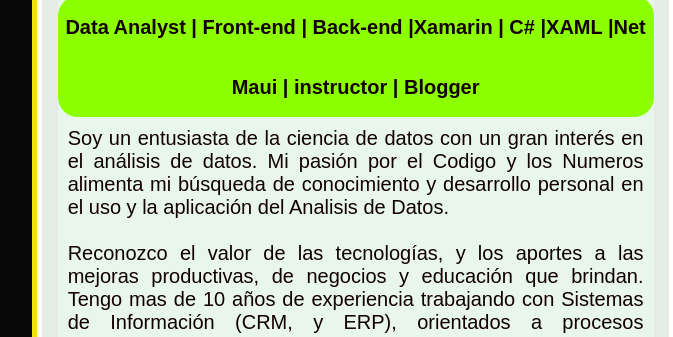
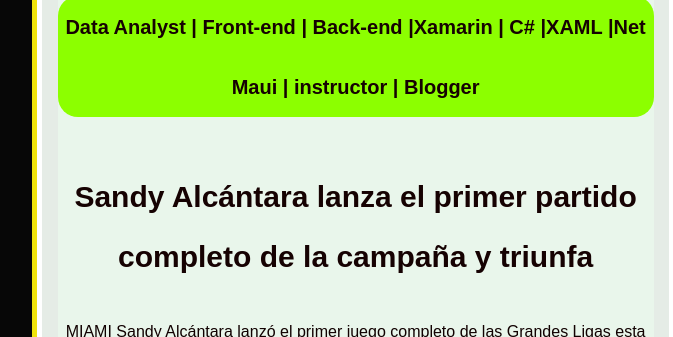
Before and after one commit to luiscompilator/mini-blog, a plain HTML site: page sobremi.html in a window 1280 px wide. Shown: the part 960-1297 px from the top of the page, 150-823 px from the left. Drawn offline with Linux system fonts and the light colour scheme; grey boxes are pictures that could not be loaded.

Commit message:
Update sobremi.html

```diff
--- a/sobremi.html
+++ b/sobremi.html
@@ -39,8 +39,7 @@
 
       <!--ARTICULOS-->
       <article>
-        <h2>
-          Velocista olímpica dominó una carrera en el evento escolar de su hijo</h2>
+        <h2> Velocista olímpica dominó una carrera en el evento escolar de su hijo</h2>
 
 
         <hr>
@@ -51,21 +50,31 @@
             <h3 class="sklill">Data Analyst | Front-end | Back-end |Xamarin | C# |XAML |Net Maui | instructor | Blogger</h3>
 
         <p class="Articulo1">
-          Soy un entusiasta de la ciencia de datos con un gran interés en el análisis de datos. Mi pasión por el Codigo y los Numeros
-          alimenta mi búsqueda de conocimiento y desarrollo personal en el uso y la aplicación del Analisis de Datos.
+          <h2> Sandy Alcántara lanza el primer partido completo de la campaña y triunfa</h2>
+
           <br> <br>
-          Reconozco el valor de las tecnologías, y los aportes a las mejoras productivas, de negocios y educación que brindan.
-          Tengo mas de 10 años de experiencia trabajando con Sistemas de Información (CRM, y ERP), orientados a procesos
-          tecnológicos, administrativos, productivos y de marketing, he trabajado en implementaciones de Software para las mejores
-          tomas de decisiones con Inteligencia de Datos, desde el problema, los requerimientos hasta el testing, lanzamiento, y
-          entrenamiento del personal, y como ingeniero tengo experiencia y pasión por el Desarrollo Web Frontend / Backend con (HTML, CSS,
-          JavaScrip, PHP, Python, C#).
+          MIAMI
+Sandy Alcántara lanzó el primer juego completo de las Grandes Ligas esta temporada, un juego de tres hits que llevó a los Marlins de Miami a una victoria el martes por 1-0 sobre los Mellizos de Minnesota.
+El ganador del premio Cy Young de la Liga Nacional en 2022, quien lanzó seis de los 36 juegos completos de las Grandes Ligas la temporada pasada, ponchó a cinco y dio una base por bolas a uno en un juego de 1 hora y 57 minutos que fue el más corto de la temporada
           <br> <br>
-          Conocimientos avanzados en Administracion de Redes y Cableado Estructurado, y manejo Sistemas Operativos Windows Server, Linux, Sistemas de
-          Telefonía IP (Grandstream, Issabel, Elastix), Ciberseguridad, Firewall, ACL, Proxy, P.SI., Routing y Switching, entre otras disciplinas.
-        </p>
 
-          </article>
+     Avisaíl García conectó cuadrangular en el segundo inning para la única carrera del juego.
+
+El abridor de los Mellizos, Kenta Maeda, quien se perdió la temporada pasada luego de someterse a una cirugía Tommy John, ponchó a nueve antes de irse en el sexto con un aparente problema en el brazo. Maeda (0-1), de 34 años, que no lanzaba desde el 21 de agosto de 2021, permitió tres hits y realizó 79 lanzamientos.
+
+Alcántara (1-0) convirtió 68 de sus 100 lanzamientos para strikes. Se recuperó de una salida de cinco entradas y dos tercios el día inaugural contra los Mets de Nueva York en la que permitió tres carreras y caminó a cuatro.
+
+Alcantara retiró a los primeros 11 bateadores antes de que Trevor Larnach sacara un roletazo suave a tercera para un sencillo dentro del cuadro en el cuarto.
+
+La multitud de 10.668 vitoreó a Alcantara mientras trotaba hacia el montículo para comenzar el noveno. Alcantara permitió el sencillo con un out de Carlos Correa antes de retirar a Larnach con un rodado de doble matanza para el décimo juego completo de su carrera y la cuarta blanqueada.
+
+Los Mellizos perdieron por primera vez después de comenzar la temporada con cuatro victorias consecutivas.
+
+García le dio a los Marlins la única carrera que necesitaban cuando condujo el control deslizante de Maeda sobre la pared en la izquierda para su primer jonrón.
+
+        <img class="web" src="https://images2.listindiario.com/imagen/2023/04/04/770/770246/680x460/202304050132221/sandy-alcantara-lanza-el-primer-partido-completo-de-la-campana-y-triunfa.jpeg" alt="Foto"><br>
+
+      </article>
           <hr>
           <div class="redes">
             <h2>Sigueme en mi Redes Sociales</h2>
```
